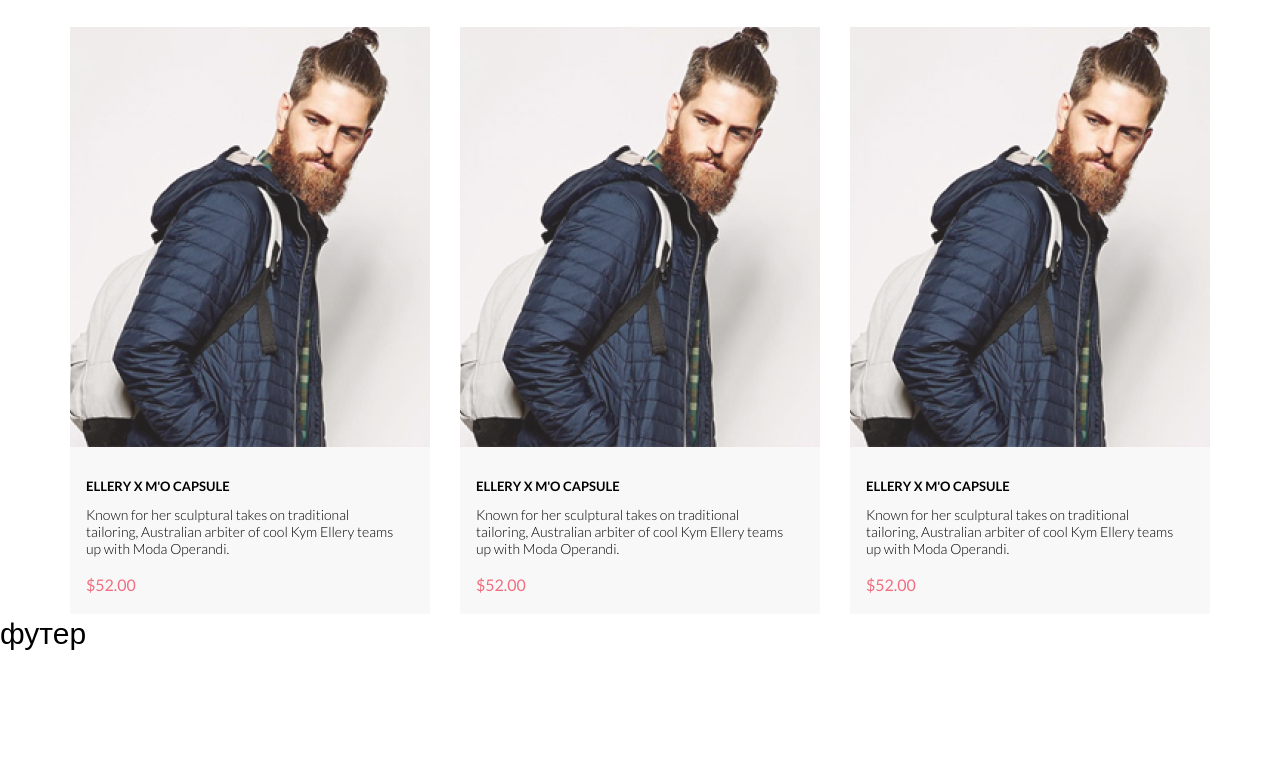
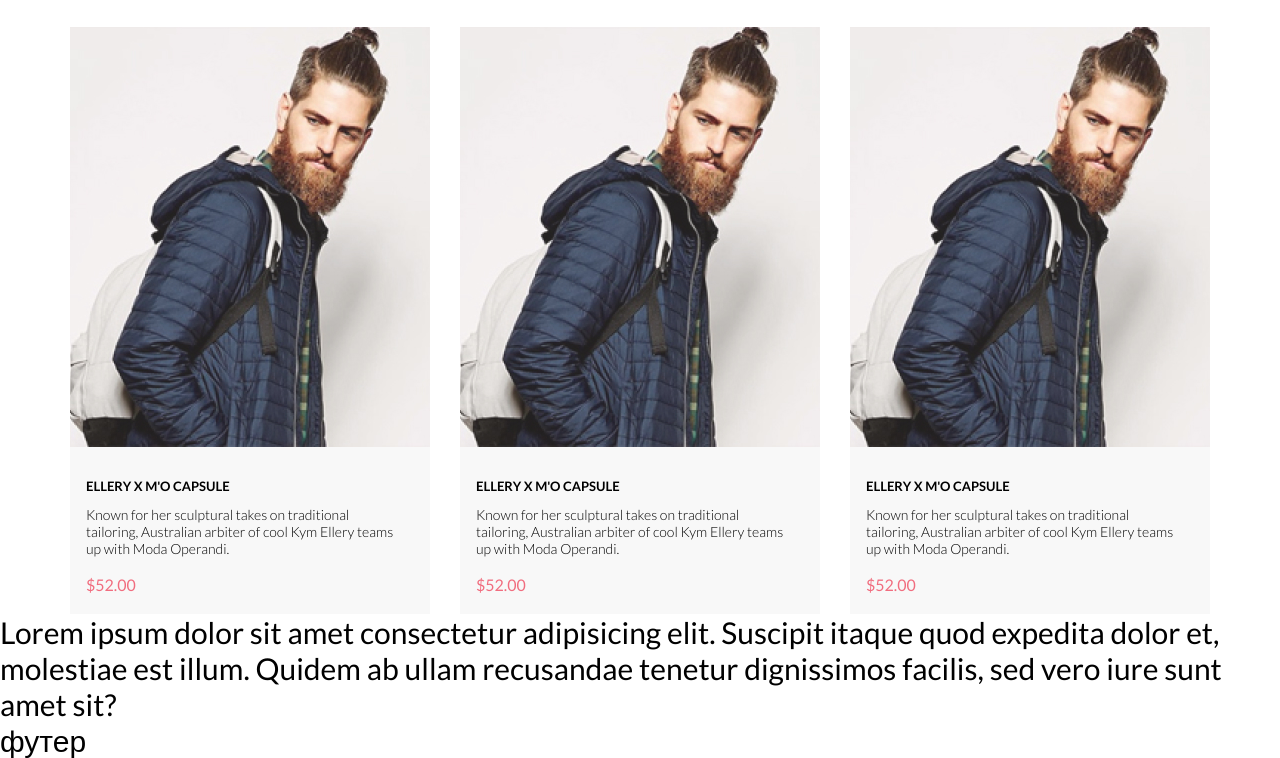
Before and after one commit to VanillaWulf/shop-project, a plain HTML site: page index.html in a window 1280 px wide. Shown: the part 2501-3259 px from the top of the page. Before the commit the page ends 3151 px from the top, so only its background shows below. Drawn offline with Linux system fonts and the light colour scheme.

Commit message:
finished index.html

```diff
--- a/index.html
+++ b/index.html
@@ -209,6 +209,7 @@
                 </li>
             </ul>
         </section>
+        <p>Lorem ipsum dolor sit amet consectetur adipisicing elit. Suscipit itaque quod expedita dolor et, molestiae est illum. Quidem ab ullam recusandae tenetur dignissimos facilis, sed vero iure sunt amet sit?</p>
     </main>
     <footer class="footer">футер</footer>
 </body>
```
